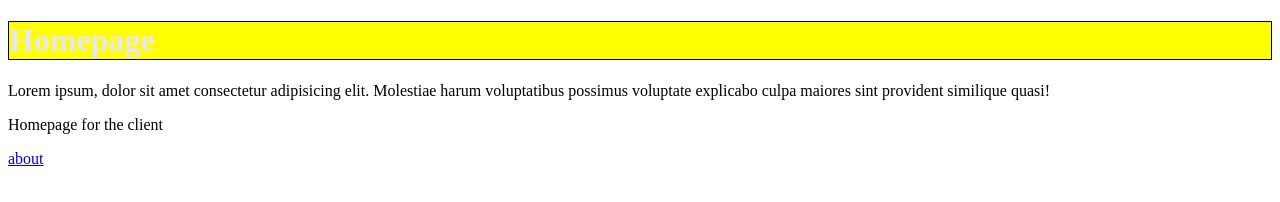
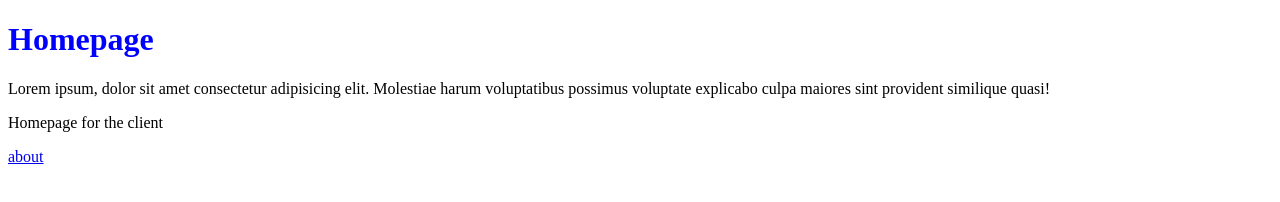
Before and after one commit to Simple-client/simple-client.github.io, a plain HTML site: page index.html in a window 1280 px wide. Drawn offline with Linux system fonts and the light colour scheme.

Commit message:
Update style.css

```diff
--- a/style.css
+++ b/style.css
@@ -1,5 +1,3 @@
 h1 {
-    color: lavender;
-    background-color: yellow;
-    border: 1px solid black;
+    color: blue;
 }
```
